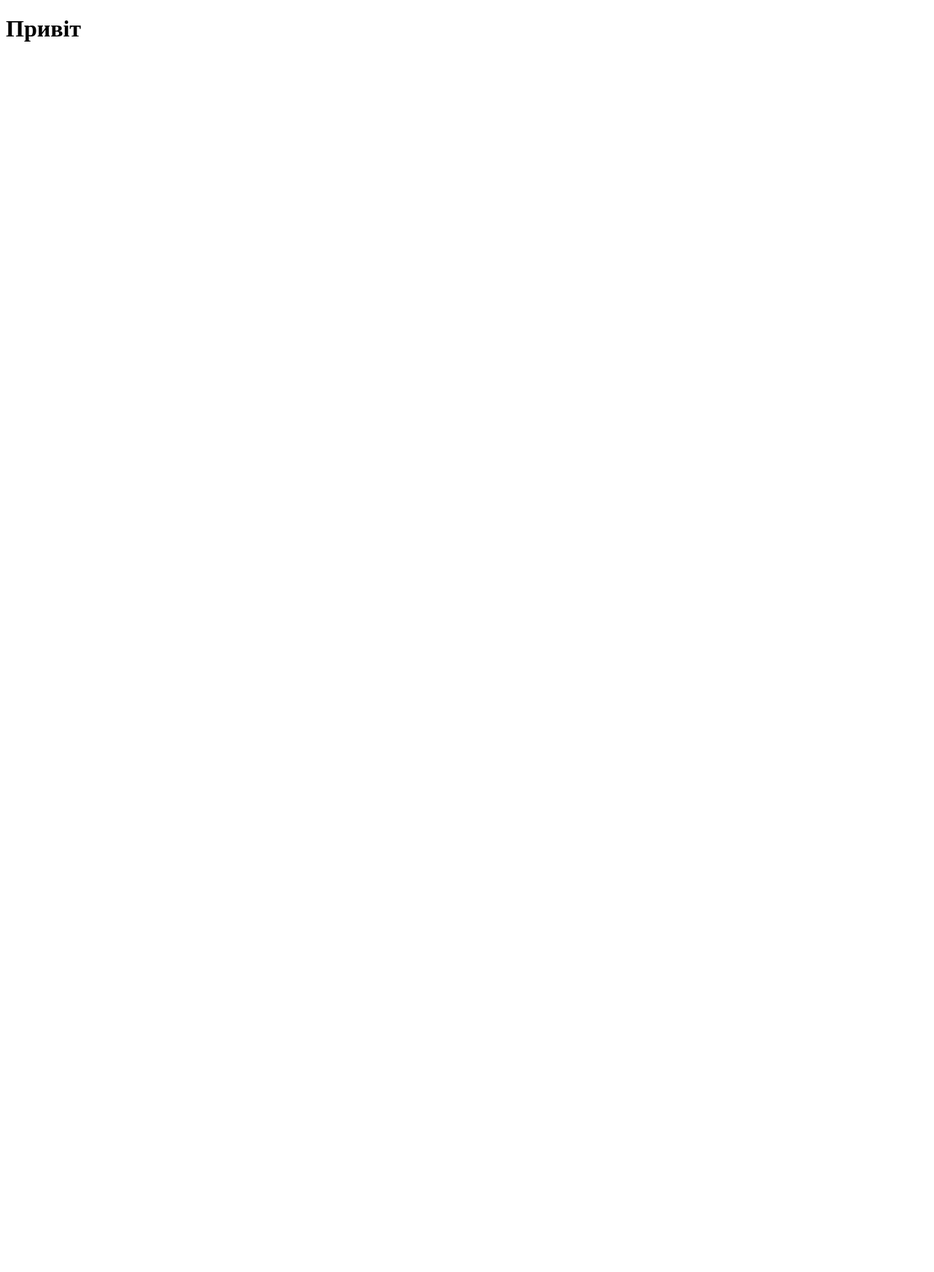
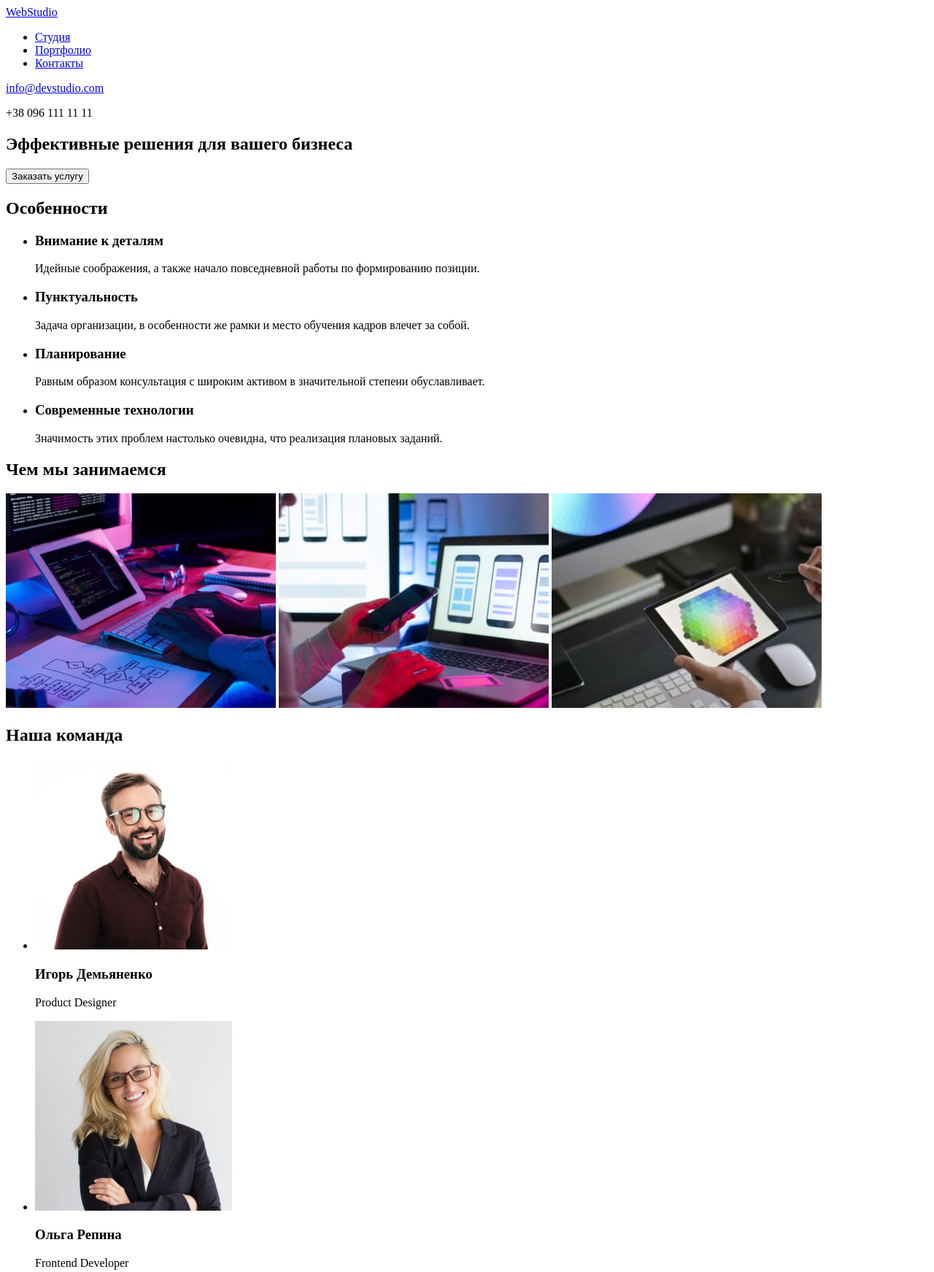
Before and after one commit to OlenaMetka/HomeWork-GitHub, a plain HTML site: page index.html in a window 1280 px wide. Shown: the top 1743 px of the page at 73% size. Before the commit the page ends 800 px from the top, so only its background shows below. Drawn offline with Linux system fonts and the light colour scheme.

Commit message:
create index.html

```diff
--- a/index.html
+++ b/index.html
@@ -1,12 +1,117 @@
 <!DOCTYPE html>
-<html lang="en">
-<head>
-    <meta charset="UTF-8">
-    <meta http-equiv="X-UA-Compatible" content="IE=edge">
-    <meta name="viewport" content="width=device-width, initial-scale=1.0">
-    <title>Домашня робота</title>
-</head>
-<body>
-    <h1>Привіт</h1>
-</body>
-</html>
+<html lang="ru">
+  <head>
+    <meta charset="UTF-8" />
+    <meta http-equiv="X-UA-Compatible" content="IE=edge" />
+    <meta name="viewport" content="width=device-width, initial-scale=1.0" />
+    <title>WebStudio</title>
+  </head>
+  <body>
+    <header>
+      <a href="#">WebStudio </a>
+      <nav>
+        <ul>
+          <li>
+            <a href="#">Студия </a>
+          </li>
+          <li>
+            <a href="#">Портфолио </a>
+          </li>
+          <li>
+            <a href="#">Контакты </a>
+          </li>
+        </ul>
+      </nav>
+      <div>
+        <a href="mailto:info@devstudio.com">info@devstudio.com</a>
+        <p>+38 096 111 11 11</p>
+      </div>
+    </header>
+    <main>
+      <section class="Hat">
+        <h1>Эффективные решения для вашего бизнеса</h1>
+        <button class="button">Заказать услугу</button>
+      </section>
+      <section class="peculiarities">
+        <h2>Особенности</h2>
+        <ul>
+          <li>
+            <h3>Внимание к деталям</h3>
+            <p>
+              Идейные соображения, а также начало повседневной работы по
+              формированию позиции.
+            </p>
+          </li>
+          <li>
+            <h3>Пунктуальность</h3>
+            <p>
+              Задача организации, в особенности же рамки и место обучения кадров
+              влечет за собой.
+            </p>
+          </li>
+          <li>
+            <h3>Планирование</h3>
+            <p>
+              Равным образом консультация с широким активом в значительной
+              степени обуславливает.
+            </p>
+          </li>
+          <li>
+            <h3>Современные технологии</h3>
+            <p>
+              Значимость этих проблем настолько очевидна, что реализация
+              плановых заданий.
+            </p>
+          </li>
+        </ul>
+      </section>
+      <section class="work-examples">
+        <h2>Чем мы занимаемся</h2>
+        <img src="./images/box1.jpg" alt="персональный компьютер" width="370" />
+        <img src="./images/box2.jpg" alt="ноутбук" width="370" />
+        <img src="./images/box3.jpg" alt="планшет" width="370" />
+      </section>
+      <section class="our-team">
+        <h2>Наша команда</h2>
+        <ul>
+          <li>
+            <img src="./images/photo1.jpg" alt="Игорь Демьяненко" width="270" />
+            <h3>Игорь Демьяненко</h3>
+            <p>Product Designer</p>
+          </li>
+          <li>
+            <img src="./images/photo2.jpg" alt="Ольга Репина" width="270" />
+            <h3>Ольга Репина</h3>
+            <p>Frontend Developer</p>
+          </li>
+          <li>
+            <img src="./images/photo3.jpg" alt="Николай Тарасов" width="270" />
+            <h3>Николай Тарасов</h3>
+            <p>Marketing</p>
+          </li>
+          <li>
+            <img src="./images/photo4.jpg" alt="Михаил Ермаков" width="270" />
+            <h3>Михаил Ермаков</h3>
+            <p>UI Designer</p>
+          </li>
+        </ul>
+      </section>
+    </main>
+    <footer>
+        <a href="#">WebStudio </a>
+        <address>
+          <ul>
+            <li>
+              <p>г. Киев, пр-т Леси Украинки, 26</p>
+            </li>
+            <li>
+              <p>info@example.com</p>
+            </li>
+            <li>
+              <p>+38 099 111 11 11</p>
+            </li>
+          </ul>
+        </address>
+      </footer>
+  </body>
+  </html>
```
Also changed, not shown: images/box1.jpg (added), images/box2.jpg (added), images/box3.jpg (added), images/photo1.jpg (added), images/photo2.jpg (added), images/photo3.jpg (added), images/photo4.jpg (added).
